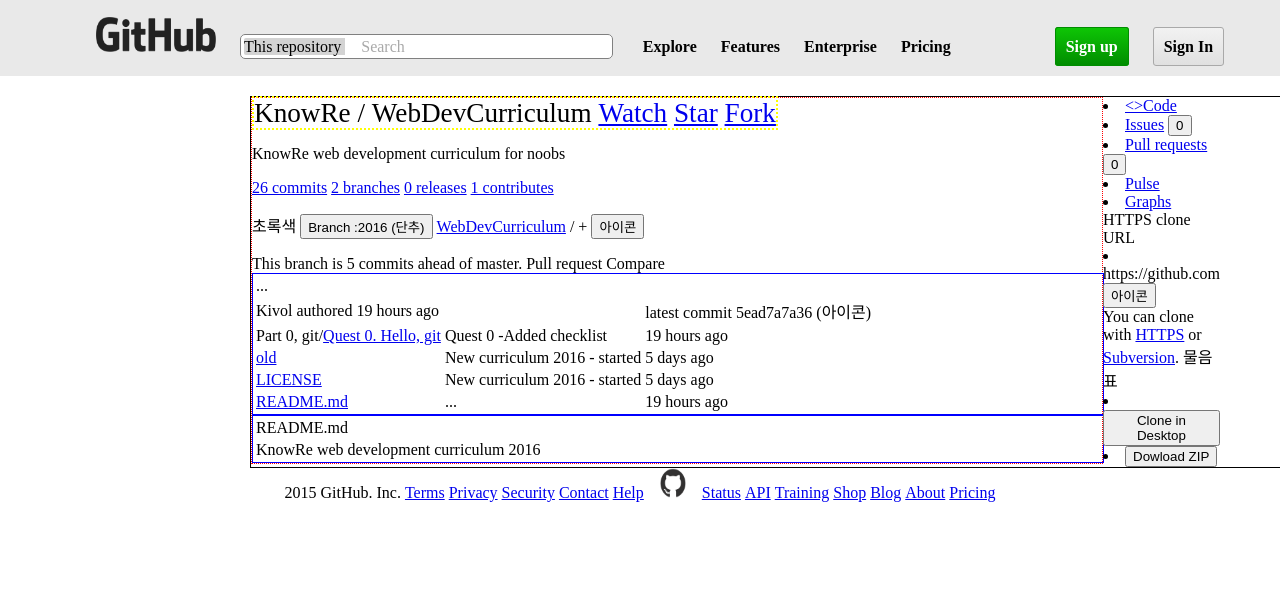
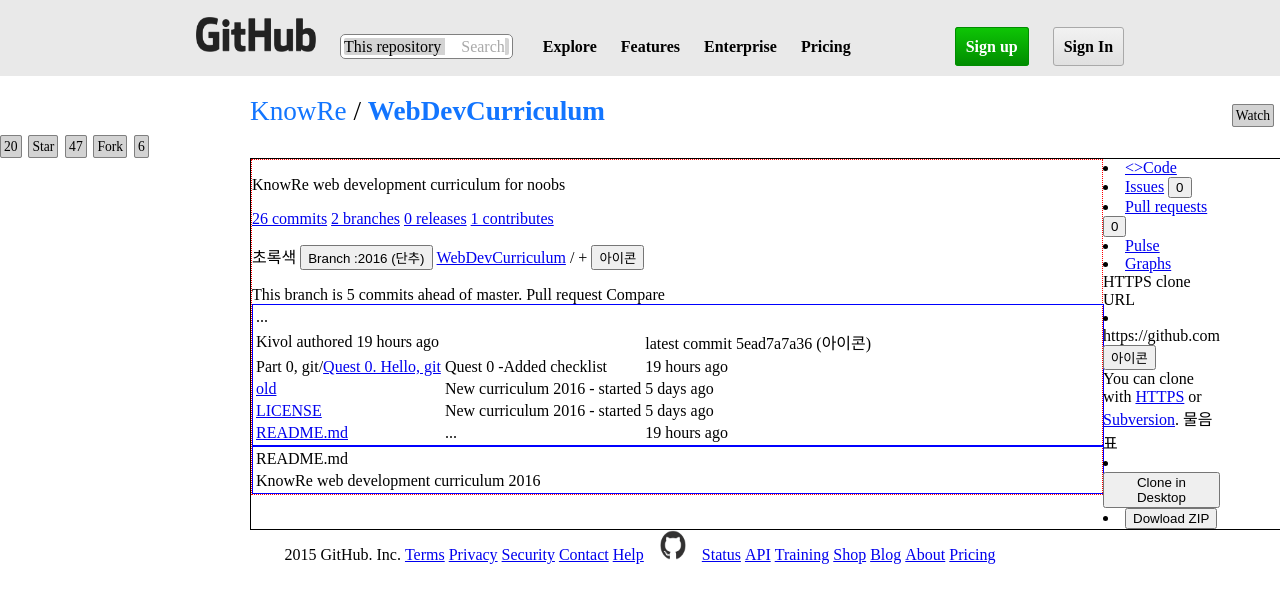
Before and after one commit to Umhyunsik/2016_winter_coding_school, a plain HTML site: page lab2/team_a/index.html in a window 1280 px wide. Shown: the top 602 px of the page. Drawn offline with Linux system fonts and the light colour scheme.

Commit message:
Merge with Jang

```diff
--- a/lab2/team_a/index.html
+++ b/lab2/team_a/index.html
@@ -2,106 +2,23 @@
 <html lang="en">
 <head>
     <link rel="stylesheet" type="text/css"
-          href="homwork_css.css">
+          href="main.css">
     <meta charset="UTF-8">
     <title>GitHub</title>
 
 </head>
-<style>
-    header {background-color: #e9e9e9;
-        padding:1px;
-        padding-bottom:3px;
-        float:top;
-        margin-bottom: 20px;
-        text-align: center;
-        word-spacing:20px;
-        font-weight:bold;
-        font-family:octicons;
-    }
-
-    #space{border:1px solid gray;
-        border-radius: 5px;
-        padding:3px;
-        background-color: white;
-        margin-right:30px;
-    }
-    #box1{border: 1px solid gray;
-    }
-    #box2{
-
-    }
-    #bar{
-        border-radius:2px;
-        word-spacing:0px;
-        font-weight:normal;
-        text-align: center;
-        background-color: lightgray;
-    }
-
-    #search{background-color:white;
-        word-spacing:200px;
-        color:darkgray;
-    }
-
-    #up{border:0.5px solid #008d00;
-        border-radius:3px;
-        padding:10px;
-        background-image: linear-gradient(to bottom, #0ec505, #008d00);
-        color:white;
-        word-spacing:0px;
-        margin-left:80px;
-    }
-
-    #in{border: 0.5px solid #a9a9a9;
-        border-radius:3px;
-        padding:10px;
-        word-spacing:0px;
-        background-image: linear-gradient(to bottom, #f2f2f2, #e0e0e0);
-
-    }
-    body{margin:0px}
-
-    ul li {display:inline;}
-    section.main li {display:inline;}
-    footer li{display:inline;}
-
-
-    div{float:left;
-        margin-left:250px;
-        padding:0px;
-        border:1px solid black;
-        margin-right:250px;
-
-    }
-    section.main{float:left;
-        border:1px dotted red;
-        width:850px;}
-
-    mainheader.main-header{border: 2px dotted yellow;
-        font-size:170%;
-    }
-
-    section.table1{
-        border:1px solid blue;
-        width:850px;
-    }
-    section.table2{border:1px solid blue;
-        width:850px;
-    }
-
-    aside{margin-left:852px;
-        margin-right:100px;
-        border:1px;
-    }
-
-    footer{text-align: center}
-</style>
 <body>
 
 <header>
     <ul>
-        <li><image src="GitHub-Logo.png" width="120" height="35" ></li>
-        <d id="space"><li id="bar"> This repository <bar id="search">　Search </bar></li></d>
+        <li>
+            <image src="GitHub-Logo.png" width="120" height="35" />
+        </li>
+        <d id="space">
+            <li id="bar"> This repository
+                <bar id="search">　Search</bar>
+            </li>
+        </d>
         <li>Explore</li>
         <li>Features</li>
         <li>Enterprise</li>
@@ -111,16 +28,23 @@
     </ul>
 </header>
 
+<mainheader class="main-header">
+    <li id="k">KnowRe</li>
+    <li>/</li>
+    <li id="web">WebDevCurriculum</li>
+    <mainbox>
+        <li>Watch</li>
+        <li class="num">20</li>
+        <li>Star</li>
+        <li class="num">47</li>
+        <li>Fork</li>
+        <li class="num">6</li>
+    </mainbox>
+</mainheader>
+
 <div>
     <section class="main">
-        <mainheader class="main-header">
-            <li>KnowRe</li>
-            <li>/</li>
-            <li>WebDevCurriculum</li>
-            <li><a href="#">Watch</a></li>
-            <li><a href="#">Star</a></li>
-            <li><a href="#">Fork</a></li>
-        </mainheader>
+
 
         <section class="main-detail">
             <p>KnowRe web development curriculum for noobs</p>
@@ -134,8 +58,8 @@
 
             <p>
                 초록색
-                <button >Branch :2016 (단추)</button>
-                <a href ="#">WebDevCurriculum</a>
+                <button>Branch :2016 (단추)</button>
+                <a href="#">WebDevCurriculum</a>
                 /
                 +
                 <button>아이콘</button>
@@ -145,7 +69,6 @@
             <li>This branch is 5 commits ahead of master.</li>
             <li>Pull request</li>
             <li>Compare</li>
-
 
 
             <section class="table1">
@@ -159,22 +82,22 @@
                         <td>latest commit 5ead7a7a36 (아이콘)</td>
                     </tr>
                     <tr>
-                        <td>Part 0, git/<a href="#">Quest 0. Hello, git</a> </td>
+                        <td>Part 0, git/<a href="#">Quest 0. Hello, git</a></td>
                         <td>Quest 0 -Added checklist</td>
                         <td>19 hours ago</td>
                     </tr>
                     <tr>
-                        <td><a href="#">old</a> </td>
+                        <td><a href="#">old</a></td>
                         <td>New curriculum 2016 - started</td>
                         <td>5 days ago</td>
                     </tr>
                     <tr>
-                        <td><a href="#">LICENSE</a> </td>
+                        <td><a href="#">LICENSE</a></td>
                         <td>New curriculum 2016 - started</td>
                         <td>5 days ago</td>
                     </tr>
                     <tr>
-                        <td><a href="#">README.md</a> </td>
+                        <td><a href="#">README.md</a></td>
                         <td>...</td>
                         <td>19 hours ago</td>
                     </tr>
@@ -199,24 +122,33 @@
     </section>
 
     <aside>
-        <section class="code_box">
-            <li><a href="#"><>Code</a> </li>
         <section calss="box1">
-            <li><a href="#">Issues</a> <button>0</button></li>
-            <li><a href="#">Pull requests</a> <button>0</button></li>
+            <li><a href="#"><>Code</a></li>
+            <li><a href="#">Issues</a>
+                <button>0</button>
+            </li>
+            <li><a href="#">Pull requests</a>
+                <button>0</button>
+            </li>
         </section>
 
         <section class="box2">
-            <li><a href="#">Pulse</a> </li>
-            <li><a href="#">Graphs</a> </li>
+            <li><a href="#">Pulse</a></li>
+            <li><a href="#">Graphs</a></li>
         </section>
 
         <section class="buttom">
             HTTPS clone URL
-            <li>https://github.com<button>아이콘</button></box></li>
+            <li>https://github.com
+                <button>아이콘</button>
+                </box></li>
             You can clone with <a href="#">HTTPS</a> or <a href="#">Subversion</a>. 물음표
-            <li><button>Clone in Desktop</button></li>
-            <li><button>Dowload ZIP</button></li>
+            <li>
+                <button>Clone in Desktop</button>
+            </li>
+            <li>
+                <button>Dowload ZIP</button>
+            </li>
         </section>
 
     </aside>
@@ -230,7 +162,7 @@
     <li><a href="#">Security</a></li>
     <li><a href="#">Contact</a></li>
     <li><a href="#">Help</a></li>
-    <image src="cat.png" width="50" height="30" >
+    <image src="cat.png" width="50" height="30" />
         <li><a href="#">Status</a></li>
         <li><a href="#">API</a></li>
         <li><a href="#">Training</a></li>
--- /dev/null
+++ b/lab2/team_a/main.css
@@ -0,0 +1,115 @@
+
+
+header {background-color: #e9e9e9;
+    padding:1px;
+    padding-bottom:3px;
+    float:top;
+    margin-bottom: 20px;
+    text-align: center;
+    word-spacing:20px;
+    font-weight:bold;
+    font-family:octicons;
+
+}
+
+#space{border:1px solid gray;
+    border-radius: 5px;
+    padding:3px;
+    background-color: white;
+    margin-right:30px;
+}
+
+#bar{
+    border-radius:2px;
+    word-spacing:0px;
+    font-weight:normal;
+    text-align: center;
+    background-color: lightgray;
+}
+
+#search{background-color:white;
+    word-spacing:200px;
+    color:darkgray;
+}
+
+#up{border:0.5px solid #008d00;
+    border-radius:3px;
+    padding:10px;
+    background-image: linear-gradient(to bottom, #0ec505, #008d00);
+    color:white;
+    word-spacing:0px;
+    margin-left:80px;
+}
+
+#in{border: 0.5px solid #a9a9a9;
+    border-radius:3px;
+    padding:10px;
+    word-spacing:0px;
+    background-image: linear-gradient(to bottom, #f2f2f2, #e0e0e0);
+
+}
+body{margin:0px;
+    font-family:octicons;
+}
+
+ul li {display:inline;}
+mainheader li{display:inline;}
+section.main li {display:inline;}
+footer li{display:inline;}
+
+
+div{float:left;
+    margin-left:250px;
+    padding:0px;
+    border:1px solid black;
+    margin-right:250px;
+
+}
+section.main{float:left;
+    border:1px dotted red;
+    width:850px;}
+
+mainheader{
+    font-size:170%;
+    margin-left:250px;
+    margin-right:250px;
+
+}
+#k{
+    color: #1275ff;
+}
+
+#web{
+    color:#1275ff;
+    font-weight:bold;
+    margin-right:620px;
+}
+
+mainbox li{
+    border:1px solid gray;
+    border-radius:2px;
+    background-color:lightgray;
+    padding:3px;
+    font-size:50%;
+    margin-left:0px;
+    margin-right:0px;
+}
+#num{
+    background-color:white;
+    margin-left:0px;
+}
+
+section.table1{
+    border:1px solid blue;
+    width:850px;
+}
+section.table2{border:1px solid blue;
+    width:850px;
+}
+
+aside{margin-left:852px;
+    margin-right:100px;
+    border:1px;
+}
+
+footer{text-align: center}
```
